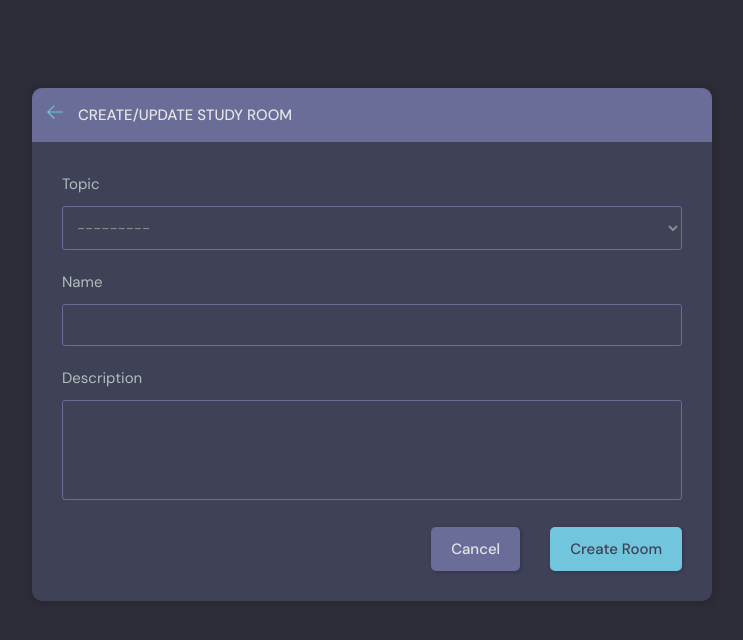
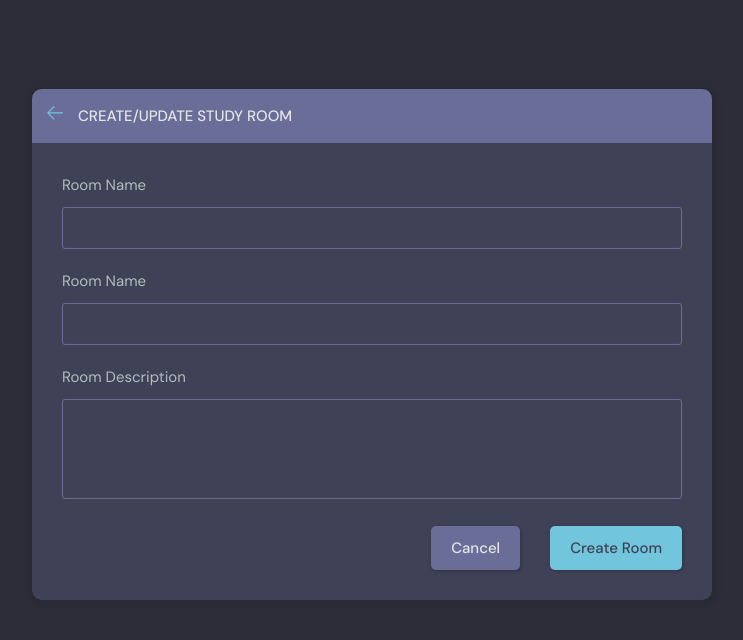
Before and after one commit to johnivanpuayap/StudyBud, a Django app: page /create-room in a window 1280 px wide. Shown: the part 76-716 px from the top of the page, without its empty margins (268-1011 px from the left). Run offline with Django 4.2, Linux system fonts and the light colour scheme; the visitor is signed in with stand-in values (Sample User, id 1); data that the repository does not hold is empty.

Commit message:
Update create form to allow user to add a new topic

```diff
--- a/base/templates/base/feed_component.html
+++ b/base/templates/base/feed_component.html
@@ -5,7 +5,7 @@
             <div class="avatar avatar--small">
                 <img src="https://randomuser.me/api/portraits/women/11.jpg" />
             </div>
-            <span>@ {{ room.host.username }}</span>
+            <span>@{{ room.host.username }}</span>
         </a>
         <div class="roomListRoom__actions">
             <span>{{ room.created|timesince }} ago</span>
--- a/base/templates/base/room_form.html
+++ b/base/templates/base/room_form.html
@@ -21,13 +21,29 @@
                 <form class="form" method="POST" action="#">
                     {% csrf_token %}
 
+                    <div class="form__group">
+                        <label for="room_topic">Room Name</label>
+                        <input type="text" name="topic" required list="topic-list" />
+                        <datalist id="topic-list">
+                            <select id="room_topic">
+                                {% for topic in topics %}
+                                    <option value="{{ topic.name }}">{{ topic.name }}</option>
+                                {% endfor %}
+                            </select>
+                        </datalist>
+                    </div>
 
-                    {%for field in form %}
                     <div class="form__group">
-                        <label for="room_name">{{ field.label }}</label>
-                        {{ field }}
+                        <label for="room_name">Room Name</label>
+                        {{ form.name }}
                     </div>
-                    {% endfor %}
+
+                    <div class="form__group">
+                        <label for="room_description">Room Description</label>
+                        {{ form.description }}
+                    </div>
+
+
 
                     <div class="form__action">
                         <a class="btn btn--dark" href="{% url 'home' %}">Cancel</a>
--- a/base/views.py
+++ b/base/views.py
@@ -128,16 +128,26 @@ def room(request, room_id):
 @login_required(login_url='/login')
 def create_room(request):
     form = RoomForm()
+    topics = Topic.objects.all()
 
     if request.method == 'POST':
-        form = RoomForm(request.POST)
-        if form.is_valid():
-            room = form.save(commit=False)
-            room.host = request.user
-            room.save()
-            return redirect('home')
+        topic_name = request.POST.get('topic')
+        topic, created = Topic.objects.get_or_create(name=topic_name)
 
-    context = {'form': form}
+        Room.objects.create(
+            host=request.user,
+            topic=topic,
+            name=request.POST.get('name'),
+            description=request.POST.get('description')
+        )
+
+        return redirect('home')
+
+    context = {
+        'form': form,
+        'topics': topics,
+    }
+
     return render(request, 'base/room_form.html', context)
 
 
@@ -145,6 +155,7 @@ def create_room(request):
 def update_room(request, room_id):
     room = Room.objects.get(id=room_id)
     form = RoomForm(instance=room)
+    topics = Topic.objects.all()
 
     if request.user != room.host:
         return HttpResponse("You're not allowed here!")
@@ -155,7 +166,10 @@ def update_room(request, room_id):
             form.save()
             return redirect('home')
 
-    context = {'form': form}
+    context = {
+        'form': form,
+        'topics': topics,
+    }
 
     return render(request, 'base/room_form.html', context)
 
```
